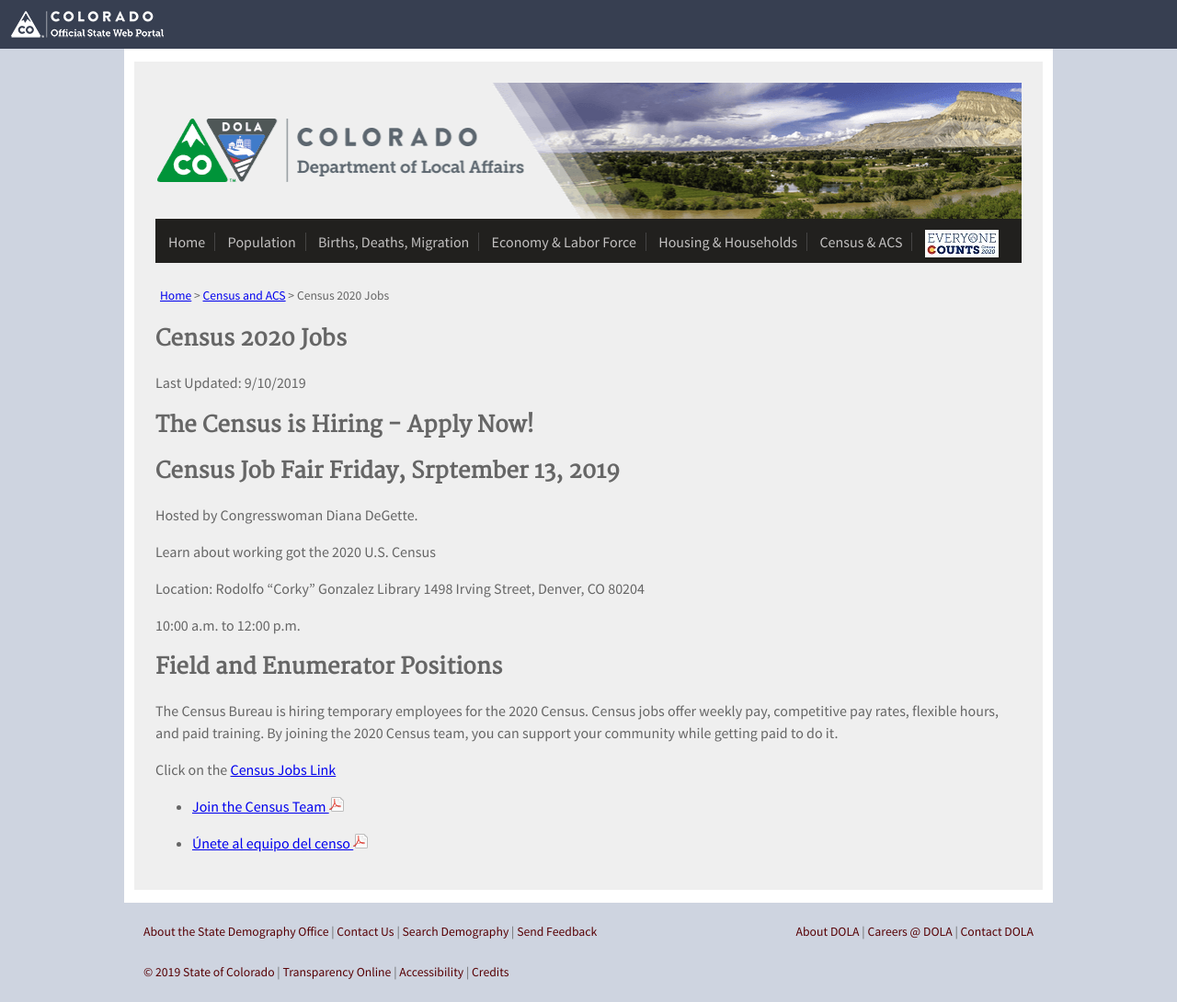
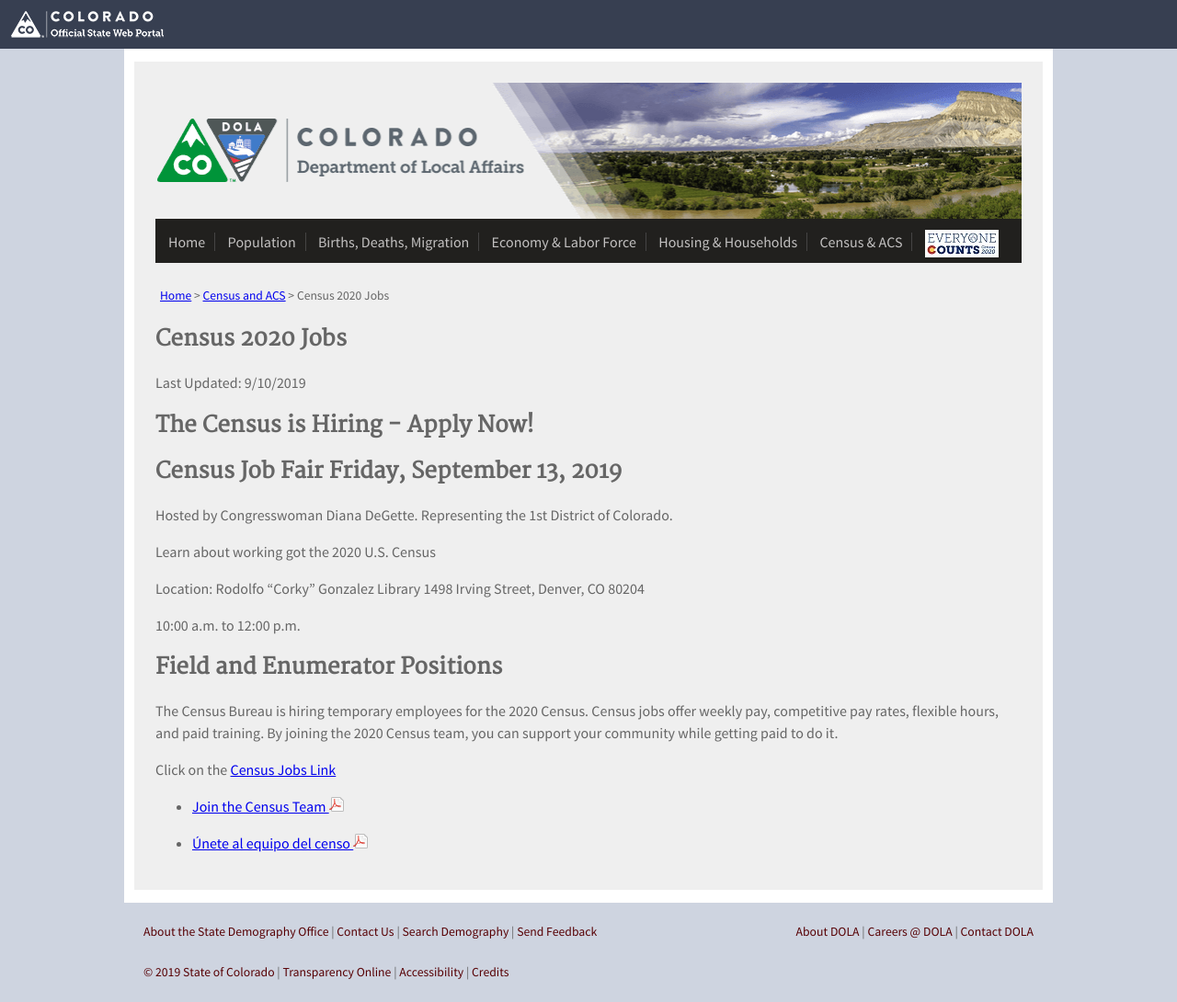
Before and after one commit to TBleess/Website_New, a Jekyll site: the page built from pages/5_CensusACS/2020-census-jobs.md, in a window 1280 px wide. Shown: the whole page at 92% size. Built offline with Jekyll 4.4.1, drawn with Linux system fonts in a browser that asks for light colours.

Commit message:
Update 2020-census-jobs.md

```diff
--- a/pages/5_CensusACS/2020-census-jobs.md
+++ b/pages/5_CensusACS/2020-census-jobs.md
@@ -11,8 +11,8 @@
 Last Updated: 9/10/2019
 ## The Census is Hiring - Apply Now!
 
-## Census Job Fair  Friday, Srptember 13, 2019
-Hosted by Congresswoman Diana DeGette.
+## Census Job Fair  Friday, September 13, 2019
+Hosted by Congresswoman Diana DeGette.  Representing the 1st  District of Colorado.
 
 Learn about working got the 2020 U.S. Census
 
```
